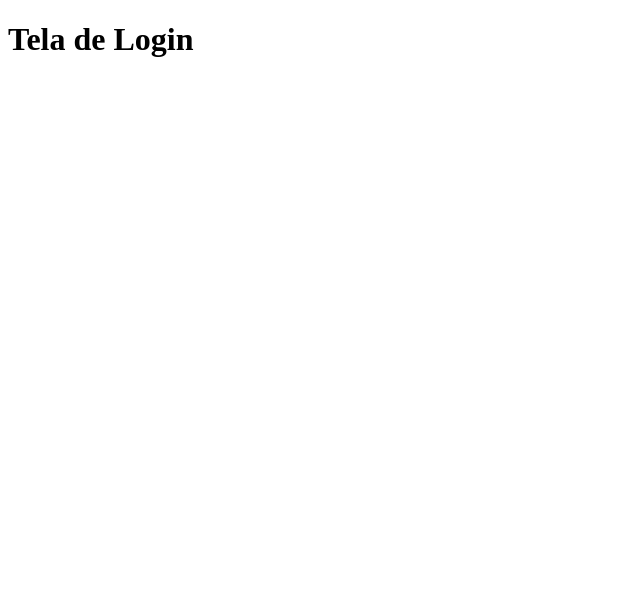
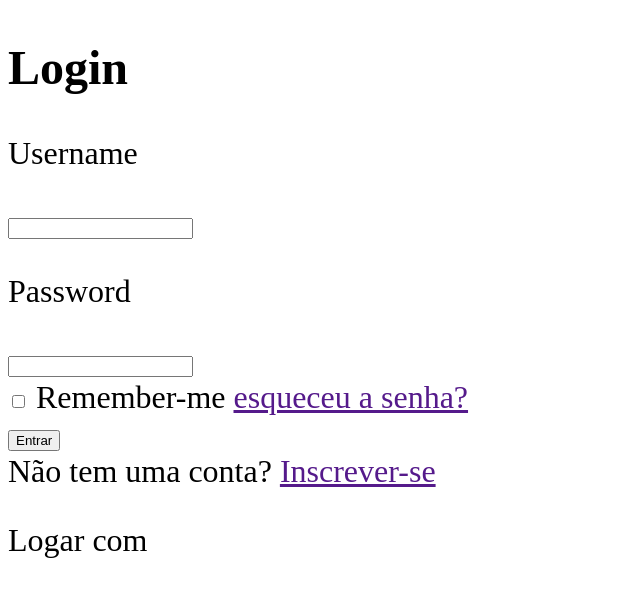
Before and after one commit to JoaoGuilhermee27/Plogin, a plain HTML site: page index.html in a window 1280 px wide. Shown: the whole page, without its empty margins (0-640 px from the left). Drawn offline with Linux system fonts and the light colour scheme.

Commit message:
Versão 3 - estruturação básica do formulário com html

```diff
--- a/index.html
+++ b/index.html
@@ -1,14 +1,49 @@
 <!DOCTYPE html>
 <html lang="en">
+
 <head>
-  <meta charset="UTF-8">
-  <meta name="viewport" content="width=device-width, initial-scale=1.0">
   <title>Tela de Login</title>
+
+  <style>
+
+  </style>
 </head>
-<body>
-  <h1>Tela de Login</h1>
-  <div id="login">
 
+<body style="font-size: 32px;">
+  <div class="pai">
+    <div class="filho1">
+
+    </div>
+
+    <div class="filho2">
+      <h2>Login</h2>
+      <div>
+        <p>Username</p>
+        <input type="text">
+      </div>
+      <div>
+        <p>Password</p>
+        <input type="text">
+      </div>
+     <div>
+       <input type="checkbox">
+      Remember-me
+      <a href="">esqueceu a senha?</a>
+     </div>
+
+      <div>
+       <input type="submit" value="Entrar">
+      </div>
+
+      <div>
+        Não tem uma conta?
+        <a href="">Inscrever-se</a>
+      </div>
+
+      <p>Logar com</p>
+
+    </div>
   </div>
 </body>
+
 </html>
```
